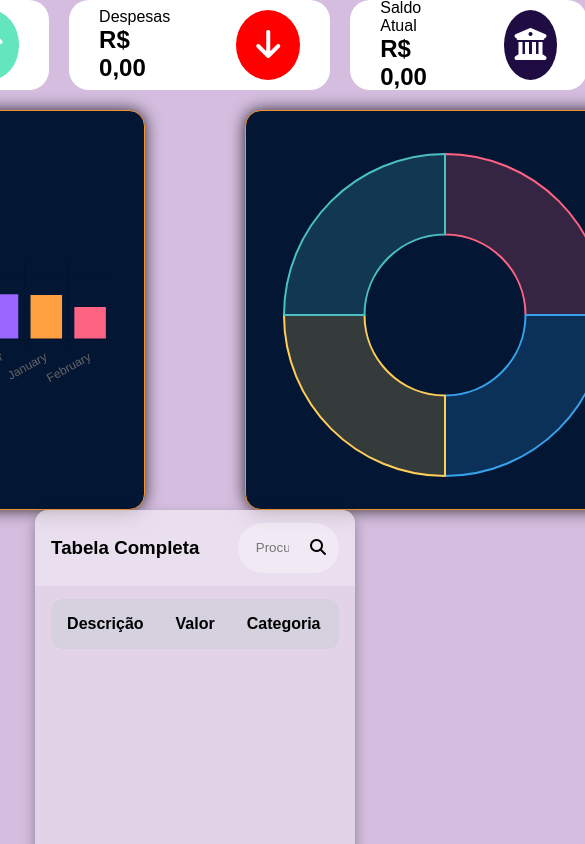
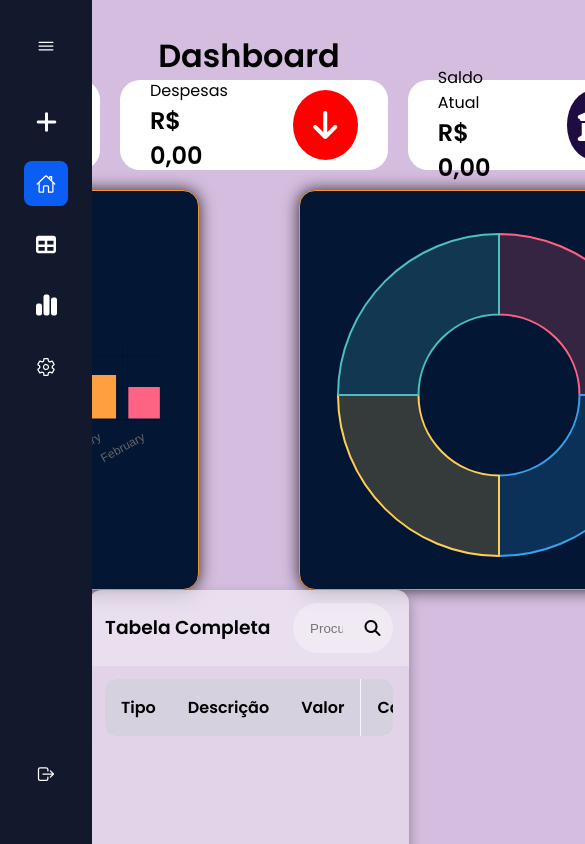
Before and after one commit to harrisondaniell/controle-financeiro, a website with bundled scripts: page index.html in a window 390 px wide. Shown: the top 844 px of the page, 585 px wide, since content can reach past the window. Built offline with nearby package versions, Linux system fonts and the light colour scheme.

Commit message:
menu lateral padrão dashboard, modularização de filter e sidebar, botão de adicionar elementos no menu

```diff
--- a/css/modal.css
+++ b/css/modal.css
@@ -121,7 +121,7 @@
 
 #typeInput li {
   list-style: none;
-  border: 1px solid black;
+  border: 2px solid #200e38;
   border-radius: 10px;
   padding: 15px 25px;
   cursor: pointer;
--- a/css/reset.css
+++ b/css/reset.css
@@ -1,13 +1,28 @@
+@import url("https://fonts.googleapis.com/css2?family=Poppins:wght@400;600&display=swap");
+
+:root{
+  --nav-width: 92px;
+  --first-color: #0C5DF4;
+  --bg-color: #12192C;
+  --sub-color: #B6CEFC;
+  --white-color: #FFF;
+  --body-font: 'Poppins';
+  --normal-font-size: 1rem;
+  --small-font-size: .875rem;
+  --z-fixed: 100;
+}
+
 * {
   margin: 0;
   padding: 0;
   box-sizing: border-box;
-  font-family: sans-serif;
 }
 
-body{
+body {
   min-height: 100vh;
   display: flex;
   align-items: center;
   justify-content: center;
+  overflow-x: hidden;
+  font-family: 'Poppins';
 }
--- /dev/null
+++ b/css/sidebar.css
@@ -0,0 +1,122 @@
+@import 'reset.css';
+
+*,::before,::after{
+  box-sizing: border-box;
+}
+body{
+  position: relative;
+  margin: 0;
+  padding: 2rem 0 0 6.75rem;
+  font-family: var(--body-font);
+  font-size: var(--normal-font-size);
+  transition: .5s;
+}
+h1{
+  margin: 0;
+}
+ul{
+  margin: 0;
+  padding: 0;
+  list-style: none;
+}
+a{
+  text-decoration: none;
+}
+
+.l-navbar{
+  position: fixed;
+  top: 0;
+  left: 0;
+  width: var(--nav-width);
+  height: 100vh;
+  background-color: var(--bg-color);
+  color: var(--white-color);
+  padding: 1.5rem 1.5rem 2rem;
+  transition: .5s;
+  z-index: var(--z-fixed);
+}
+
+.nav{
+  height: 100%;
+  display: flex;
+  flex-direction: column;
+  justify-content: space-between;
+  overflow: hidden;
+}
+.nav__brand{
+  display: grid;
+  grid-template-columns: max-content max-content;
+  justify-content: space-between;
+  align-items: center;
+  margin-bottom: 2rem;
+}
+.nav__toggle{
+  font-size: 1.25rem;
+  padding: .75rem;
+  cursor: pointer;
+}
+.nav__logo{
+  color: var(--white-color);
+  font-weight: 600;
+}
+
+.nav__link{
+  display: grid;
+  grid-template-columns: max-content max-content;
+  align-items: center;
+  column-gap: .75rem;
+  padding: .75rem;
+  color: var(--white-color);
+  border-radius: .5rem;
+  margin-bottom: 1rem;
+  transition: .3s;
+  cursor: pointer;
+}
+.nav__link:hover{
+  background-color: var(--first-color);
+}
+.nav__icon{
+  font-size: 1.25rem;
+}
+.nav__name{
+  font-size: var(--small-font-size);
+}
+
+.expander{
+  width: calc(var(--nav-width) + 9.25rem);
+}
+
+.body-pd{
+  padding: 2rem 0 0 16rem;
+}
+
+.activeSide{
+  background-color: var(--first-color);
+}
+
+.collapse{
+  grid-template-columns: 20px max-content 1fr;
+}
+.collapse__link{
+  justify-self: flex-end;
+  transition: .5s;
+}
+.collapse__menu{
+  display: none;
+  padding: .75rem 2.25rem;
+}
+.collapse__sublink{
+  color: var(--sub-color);
+  font-size: var(--small-font-size);
+}
+.collapse__sublink:hover{
+  color: var(--white-color);
+}
+
+.showCollapse{
+  display: block;
+}
+
+.rotate{
+  transform: rotate(180deg);
+}
--- a/css/style.css
+++ b/css/style.css
@@ -1,7 +1,9 @@
-@import 'reset.css';
 @import 'modal.css';
 @import 'graphics.css';
 @import 'table.css';
+@import 'sidebar.css';
+@import 'reset.css';
+
 
 
 
--- a/index.html
+++ b/index.html
@@ -8,7 +8,51 @@
   <title>Document</title>
 </head>
 
-<body>
+<body id="body-pd">
+  <div class="l-navbar" id="navbar">
+    <nav class="nav">
+      <div>
+        <div class="nav__brand">
+          <ion-icon name="menu-outline" class="nav__toggle" id="nav-toggle"></ion-icon>
+          <a href="#" class="nav__logo">Primo Dev</a>
+        </div>
+        <div class="nav__list">
+          <a href="#" class="nav__link" data-modal="abrir">
+            <i class="fa-solid fa-plus fa-xl" class="nav__icon"></i>
+            <span class="nav__name">Adicionar</span>
+          </a>
+
+          <a href="#" class="nav__link activeSide">
+            <ion-icon name="home-outline" class="nav__icon"></ion-icon>
+            <span class="nav__name">Dashboard</span>
+          </a>
+          <a href="#" class="nav__link">
+            <i class="fa-solid fa-table fa-lg" class="nav__icon"></i>
+            <span class="nav__name">Tabela</span>
+          </a>
+
+          <a href="#" class="nav__link">
+            <i class="fa-solid fa-chart-simple fa-xl nav_icon"></i>
+
+            <span class="nav__name">Análises</span>
+          </a>
+          <a href="#" class="nav__link">
+            <ion-icon name="settings-outline" class="nav__icon"></ion-icon>
+            <span class="nav__name">Configurações</span>
+          </a>
+        </div>
+      </div>
+
+      <a href="#" class="nav__link">
+        <ion-icon name="log-out-outline" class="nav__icon"></ion-icon>
+        <span class="nav__name">Login</span>
+      </a>
+    </nav>
+  </div>
+
+  <h1>Dashboard</h1>
+
+
   <main>
     <section class="section-cards">
       <div class="card">
@@ -63,6 +107,7 @@
       <table>
         <thead>
           <tr>
+            <th>Tipo</th>
             <th>Descrição</th>
             <th>Valor</th>
             <th>Categoria</th>
@@ -77,7 +122,6 @@
   </section>
 
   <div class="buttons">
-    <button data-modal="abrir">Adicionar</button>
     <button id="delete">Apagar tudo</button>
   </div>
 
@@ -103,13 +147,12 @@
     </div>
   </section>
 
-
-  <script src="https://kit.fontawesome.com/bcfe146bbd.js" crossorigin="anonymous"></script>
   <script type="module" src="main.js"></script>
   <script type="module" src="https://cdn.jsdelivr.net/npm/chart.js"></script>
   <script type="module" src="./js/chart1.js"></script>
   <script type="module" src="./js/chart2.js"></script>
-  <script src="./js/filter.js" defer></script>
+  <script src="https://unpkg.com/ionicons@5.1.2/dist/ionicons.js"></script>
+  <script src="https://kit.fontawesome.com/bcfe146bbd.js" crossorigin="anonymous"></script>
 </body>
 
 </html>
--- /dev/null
+++ b/js/sidebar.js
@@ -0,0 +1,40 @@
+export default function initSideBar() {
+  const showMenu = (toggleId, navbarId, bodyId) => {
+    const toggle = document.getElementById(toggleId)
+    const navbar = document.getElementById(navbarId)
+    const bodypadding = document.getElementById(bodyId)
+
+    if (toggle && navbar) {
+      toggle.addEventListener('click', () => {
+        navbar.classList.toggle('expander')
+
+        bodypadding.classList.toggle('body-pd')
+      })
+    }
+  }
+  showMenu('nav-toggle', 'navbar', 'body-pd')
+
+  const linkColor = document.querySelectorAll('.nav__link')
+  function colorLink() {
+    linkColor.forEach(l => l.classList.remove('activeSide'))
+    this.classList.add('activeSide')
+  }
+  linkColor.forEach(l => l.addEventListener('click', colorLink))
+
+
+  const linkCollapse = document.getElementsByClassName('collapse__link')
+  var i
+
+  for (i = 0; i < linkCollapse.length; i++) {
+    linkCollapse[i].addEventListener('click', function () {
+      const collapseMenu = this.nextElementSibling
+      collapseMenu.classList.toggle('showCollapse')
+
+      const rotate = collapseMenu.previousElementSibling
+      rotate.classList.toggle('rotate')
+    })
+  }
+
+
+
+}
--- a/main.js
+++ b/main.js
@@ -1,4 +1,6 @@
 import { Revenue, Expenditure, Account } from "./js/Classes.js"
+import initFilter from "./js/filter.js";
+import initSideBar from "./js/sidebar.js";
 
 const btnConfirm = document.getElementById('btnConfirm');
 const btnUpdate = document.getElementById('btnUpdate');
@@ -18,7 +20,6 @@ const getValuesAll = values => values.reduce((acc, value) => acc + value, 0)
 let arrayExpenditure = [];
 let arrayRevenue = [];
 let values = []
-let valueTotal = 0;
 let allExpenseRecords = {
   categorys: [],
   allCategorys: [],
@@ -61,18 +62,21 @@ const verificLocalStorage = () => {
     id = +(localStorage.getItem('id'))
     allExpenseRecords = getLocalStorage('allExpenseRecords')
     allExpenseRecords.valueTotal = getValuesAll(allExpenseRecords.values)
-    console.log(allExpenseRecords.categorys[0])
     expenditure.innerText = `R$ ${allExpenseRecords.valueTotal}`
   }
-  content = getLocalStorage('arrayRevenue')
-  if (content) {
-    arrayRevenue = content.slice();
+  let content2 = getLocalStorage('arrayRevenue')
+  if (content2) {
+    arrayRevenue = content2.slice();
     idR = +(localStorage.getItem('idR'))
-    allRevenueRecords = getLocalStorage('allExpenseRecords')
-    allRevenueRecords.valueTotal = getValuesAll(allRevenueRecords.values)
-    revenue.innerText = `R$ ${valueTotal}`
+    allRevenueRecords = getLocalStorage('allRevenueRecords')
+    console.log(allRevenueRecords)
+    if (allRevenueRecords && allRevenueRecords.values) {
+      allRevenueRecords.valueTotal = getValuesAll(allRevenueRecords.values)
+      revenue.innerText = `R$ ${allRevenueRecords.valueTotal}`
+    }
   }
 }
+
 verificLocalStorage()
 
 function openModal(event, className) {
@@ -93,6 +97,7 @@ function closeModal(event) {
     item.disabled = false
   })
   liInput.forEach(li => li.classList.remove('selected'))
+  addEventLi()
 }
 
 function clickOutsideModal(event) {
@@ -144,9 +149,8 @@ function instantiateClass(text, Class, id) {
 }
 
 function addItemExpenditure() {
-  if (!checkFields()) {
+  if (!checkFields())
     return false
-  }
   let newItem = instantiateClass(category.value, Expenditure, id)
   arrayExpenditure.push(newItem)
   createTr(newItem)
@@ -165,7 +169,8 @@ function addItemRevenue() {
   let newItem = instantiateClass(category.value, Revenue, idR)
   arrayRevenue.push(newItem)
   createTr(newItem)
-  checkNewAccount(allRevenueRecords, 'allRevenenueRecords', newItem.category, newItem.value)
+  checkNewAccount(allRevenueRecords, 'allRevenueRecords', newItem.category, newItem.value)
+  idR++
   saveLocalStorage('arrayRevenue', arrayRevenue)
   saveLocalStorage('idR', idR)
   inputs.forEach(item => item.value = '');
@@ -193,11 +198,14 @@ function clear() {
 }
 
 function createTable() {
-  arrayExpenditure.forEach(item => {
-    const { description, value, category, dateInput, date, id } = item;
-    let props = [description, value, category, date]
+  let fullArray = arrayExpenditure.concat(arrayRevenue)
+
+  fullArray.forEach(item => {
+    const { description, value, category, dateInput, date, id, type } = item;
+    let props = [type, description, value, category, date]
     insertRow(props, id)
   })
+
 }
 createTable()
 
@@ -257,10 +265,10 @@ function checkNewAccount(array, arrayString, category, value) {
     addValue(array, arrayString, category, value)
   else
     addAccounts(array, arrayString, category, value)
-
 }
 
 function addValue(array, arrayString, category, value) {
+  console.log(array, arrayString, category, value)
   let position = array.allCategorys.indexOf(category.toLowerCase())
   console.log(position)
   if (position !== -1) {
@@ -289,7 +297,6 @@ function findPosition(array, id) {
   return -1;
 }
 
-
 function getValuesTd(event, i, className) {
   description.value = arrayExpenditure[i].description;
   value.value = arrayExpenditure[i].value
@@ -300,9 +307,6 @@ function getValuesTd(event, i, className) {
     item.classList.contains(arrayExpenditure[i].type) ? item.classList.add('selected') : ''
     item.removeEventListener('click', classesLi)
   })
-
-
-
   openModal(event, className)
 }
 
@@ -368,3 +372,9 @@ function DeleteOrSubt(category, value) {
   saveLocalStorage('values', values)
   saveLocalStorage('allExpenseRecords', allExpenseRecords)
 }
+
+
+
+
+initFilter()
+initSideBar()
```
Also changed, not shown: js/filter.js (+3 -4 lines).
